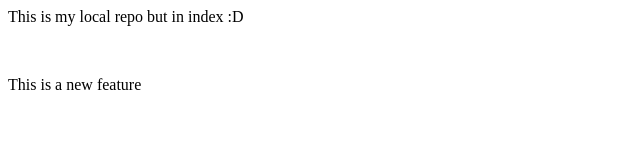
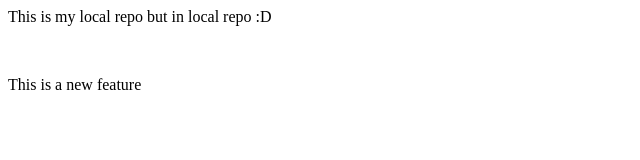
Before and after one commit to jeshronjoseph/LocalRepo, a plain HTML site: page index.html in a window 1280 px wide. Shown: the full height of the page, 0-640 px from the left. Drawn offline with Linux system fonts and the light colour scheme.

Commit message:
just testing

```diff
--- a/index.html
+++ b/index.html
@@ -1,3 +1,3 @@
-<p>This is my local repo but in index :D </p>
+<p>This is my local repo but in local repo :D </p>
 <br>
 <p>This is a new feature</p>
```
